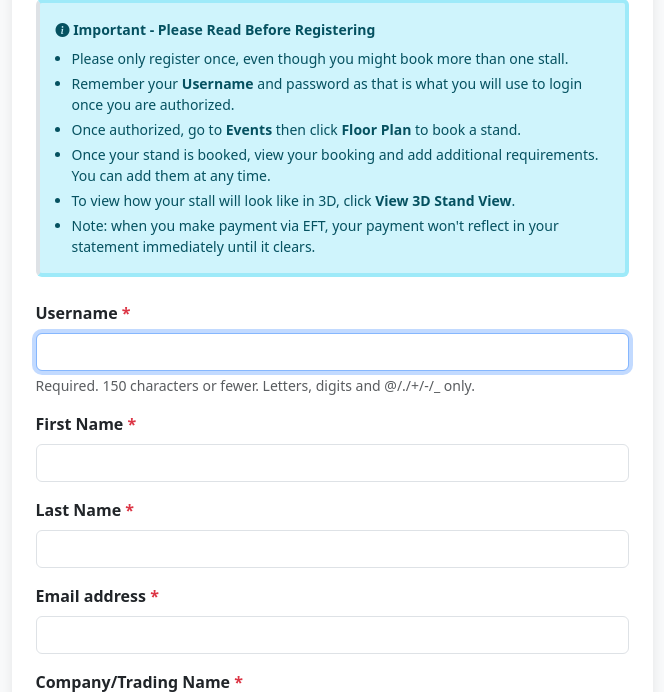
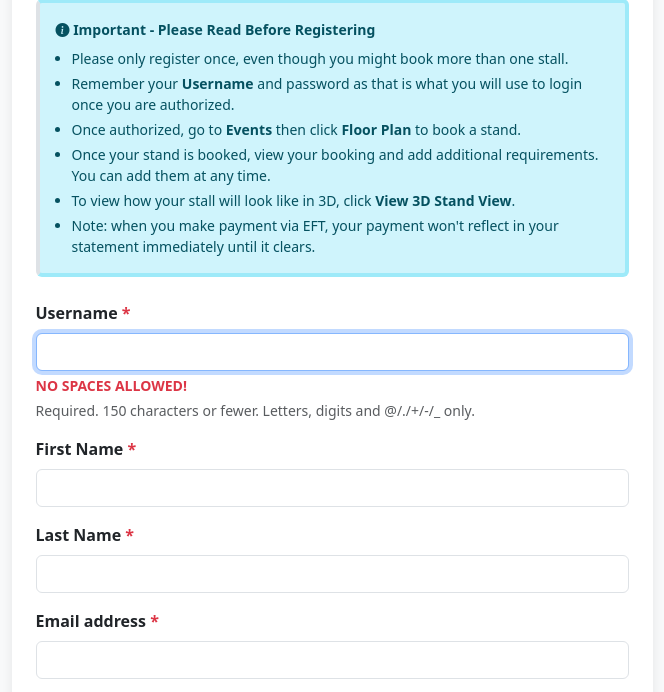
Before and after one commit to mogalia786/alansaar_erp, a Django app: page /register/ in a window 1280 px wide. Shown: the part 203-895 px from the top of the page, without its empty margins (308-972 px from the left). Run offline with Django 5.2, Linux system fonts and the light colour scheme.

Commit message:
Add bold NO SPACES ALLOWED note under username on register form

```diff
--- a/templates/accounts/register.html
+++ b/templates/accounts/register.html
@@ -44,6 +44,7 @@
                             </div>
                             {% elif field.name == 'username' %}
                             {{ field }}
+                            <div class="fw-bold text-danger small mt-1">NO SPACES ALLOWED!</div>
                             <div id="username-warning" class="text-danger small mt-1 d-none"></div>
                             {% elif field.name == 'address' %}
                             <textarea class="form-control" name="{{ field.name }}" rows="3" required>{{ field.value|default:'' }}</textarea>
```
